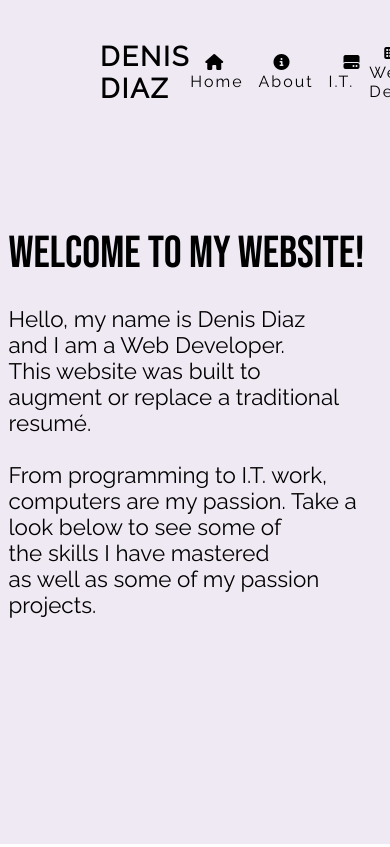
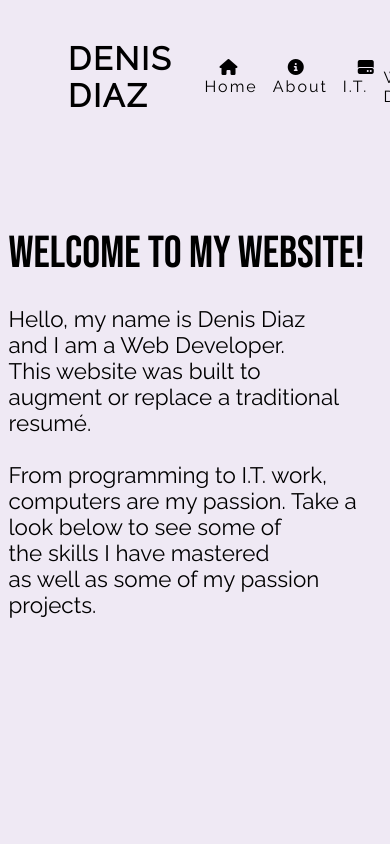
Before and after one commit to DenisDiaz21/My-Resume-Website, a plain HTML site: page index.html in a window 390 px wide. Shown: the top 847 px of the page. Drawn offline with Linux system fonts and the light colour scheme.

Commit message:
updated mobile css

```diff
--- a/index.css
+++ b/index.css
@@ -419,7 +419,7 @@ footer ul li a:visited {
         left: 0;
 
         display: flex;
-        justify-content: space-between;
+        justify-content: flex-start;
         align-items: center;
         transition: 0.6s;
         padding: 40px 100px;
@@ -441,14 +441,7 @@ footer ul li a:visited {
         color: #fff;
     }
     header .headerTitle {
-        position: relative;
-        font-weight: 700;
-        color: #000;
-        text-decoration: none;
-        font-size: 1.7em;
-        text-transform: uppercase;
-        letter-spacing: 2px;
-        transition: 0.6s;
+       right: 1em;
     }
 
     header ul {
```
